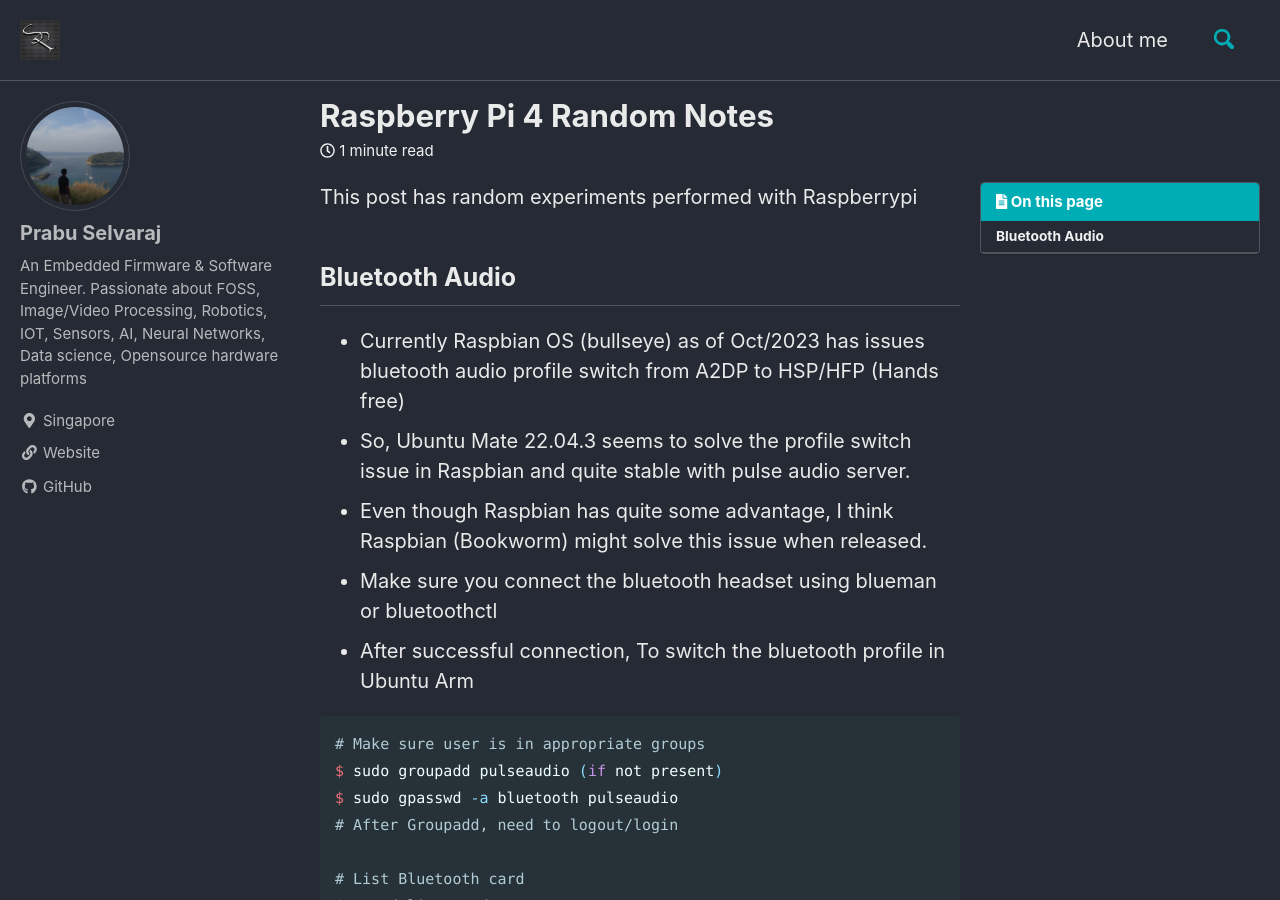
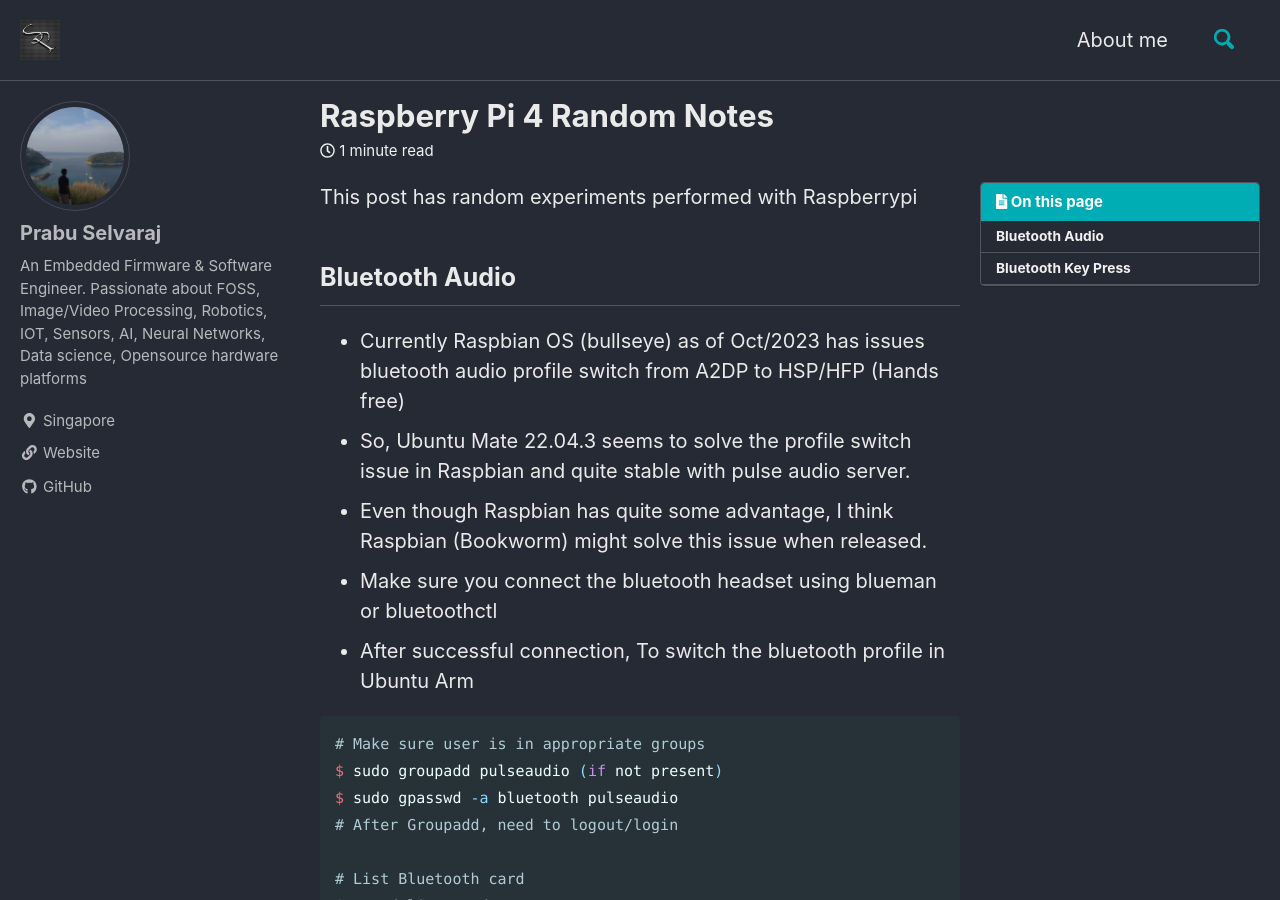
Before and after one commit to prabuselva/prabuselva.github.io, a Jekyll site: the page built from _posts/2023-10-11-RaspberryPiNotes.md, in a window 1280 px wide and 900 px high. Built offline with Jekyll 4.4.1, drawn with Linux system fonts in a browser that asks for light colours; cached includes are drawn as plain includes; nearby versions of some CDN libraries.

Commit message:
Update 2023-10-11-RaspberryPiNotes.md

````diff
--- a/_posts/2023-10-11-RaspberryPiNotes.md
+++ b/_posts/2023-10-11-RaspberryPiNotes.md
@@ -46,7 +46,7 @@
 $ ffplay output.m4a
 ```
 
-# Bluetooth Key Press
+## Bluetooth Key Press
 * To get the Bluetooth Key/Touch press, use the following,
 
 ```shell
````
